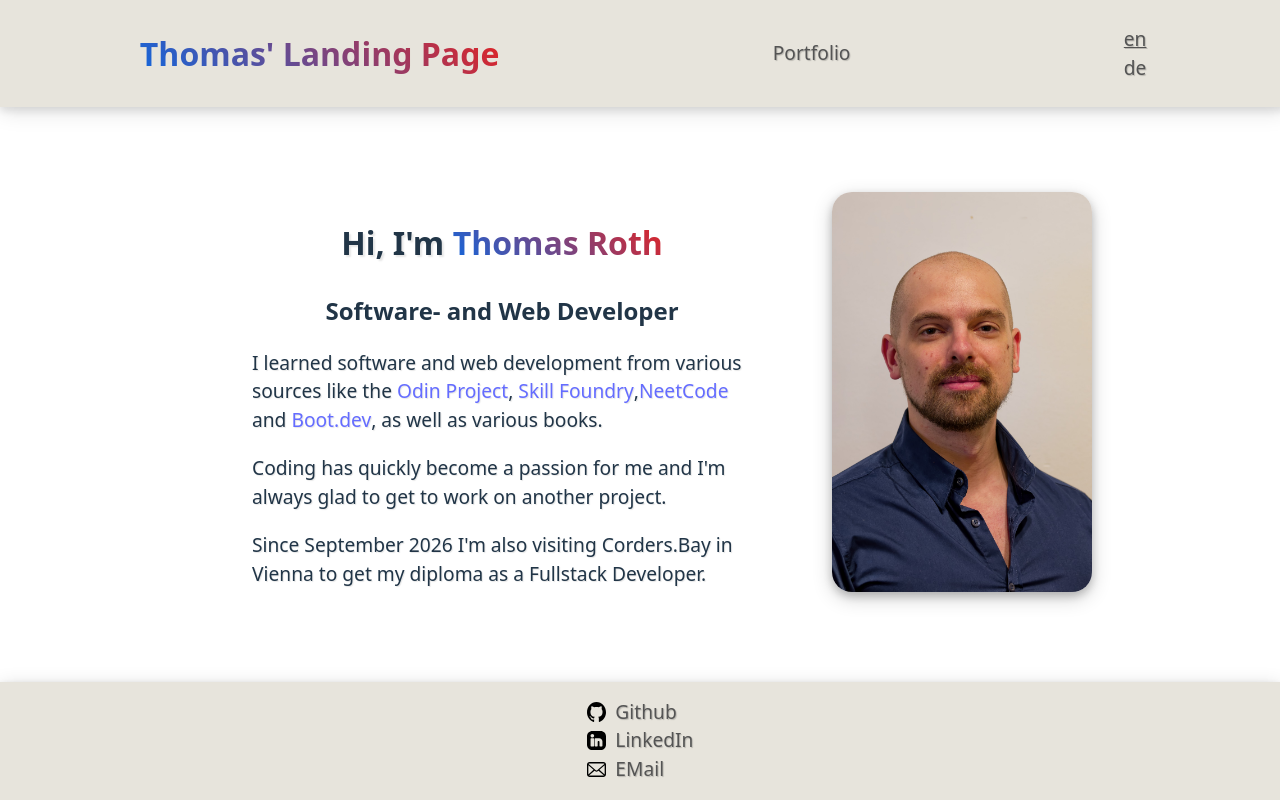
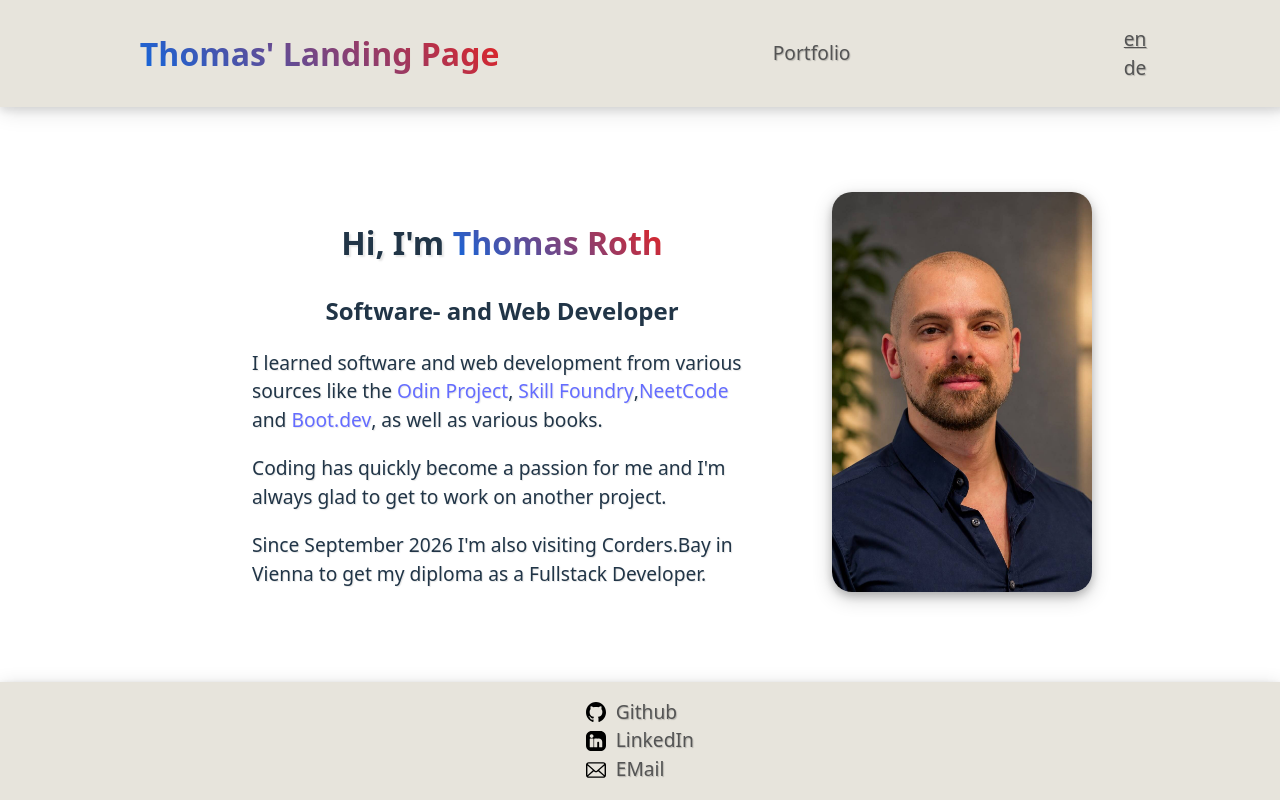
Before and after one commit to TRed91/personal_webpage, a React (Vite) app: page / in a window 1280 px wide. Built offline with nearby package versions, Linux system fonts and the light colour scheme.

Commit message:
update profile pic and fix typo in card css

```diff
--- a/src/components/portfolio/cards/card.css
+++ b/src/components/portfolio/cards/card.css
@@ -51,7 +51,7 @@
     }
 }
 
-.icoin {
-    height: 100px;
-    width: 100px;
+.icon {
+    height: 20px;
+    width: 20px;
 }
--- a/src/components/portfolio/cards/portfolioCards.ts
+++ b/src/components/portfolio/cards/portfolioCards.ts
@@ -58,7 +58,7 @@ export const cardsGerman: PortfolioCard[] = [
     },
     {
         title: "Phase Tracker",
-        description: "Eine simple App um Punkte und Phasen für ein populäres Kartenspiel yu tracken. Erstellt in Godot and C#",
+        description: "Eine simple App um Punkte und Phasen für ein populäres Kartenspiel zu tracken. Erstellt in Godot und C#",
         img: phaseTrackerPic,
         github: "https://github.com/TRed91/phase10_tracker_godot",
         link: "https://apps.apple.com/at/app/phase-x-tracker/id6756629771"
```
Also changed, not shown: src/assets/profile_pic.jpg.
